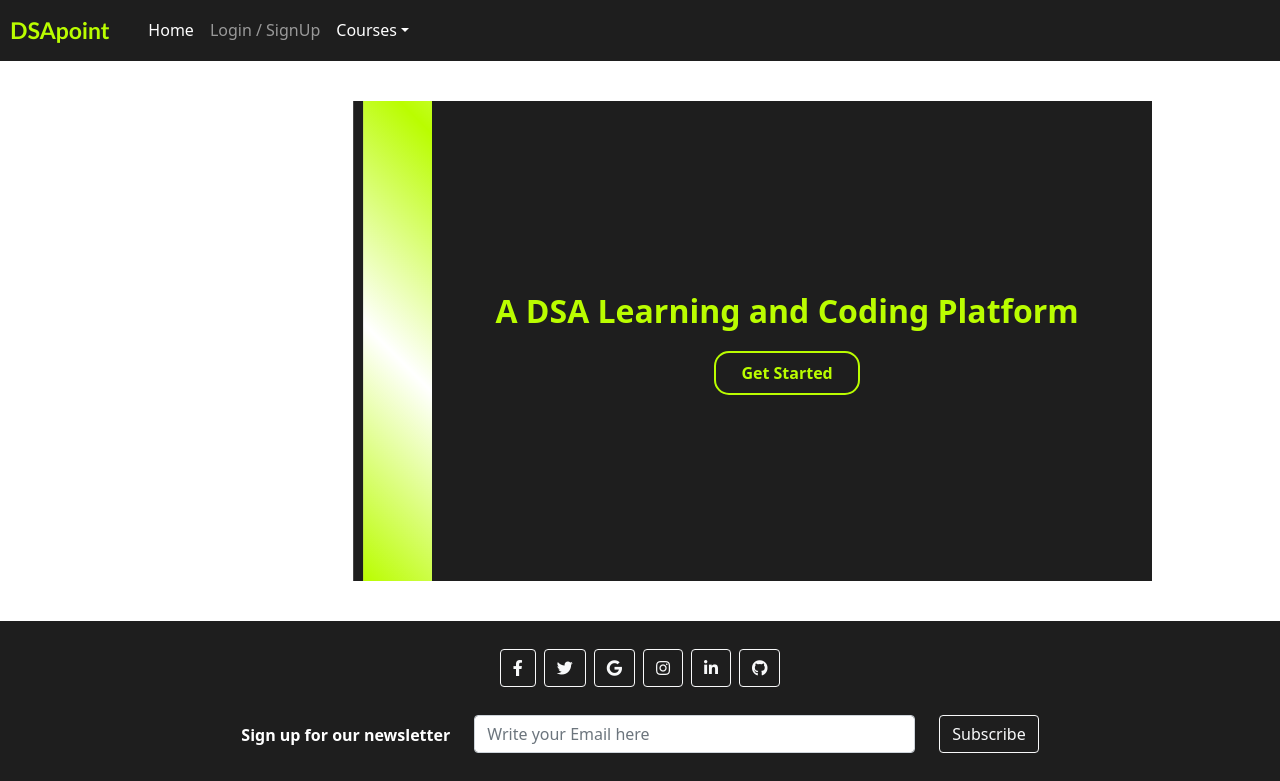
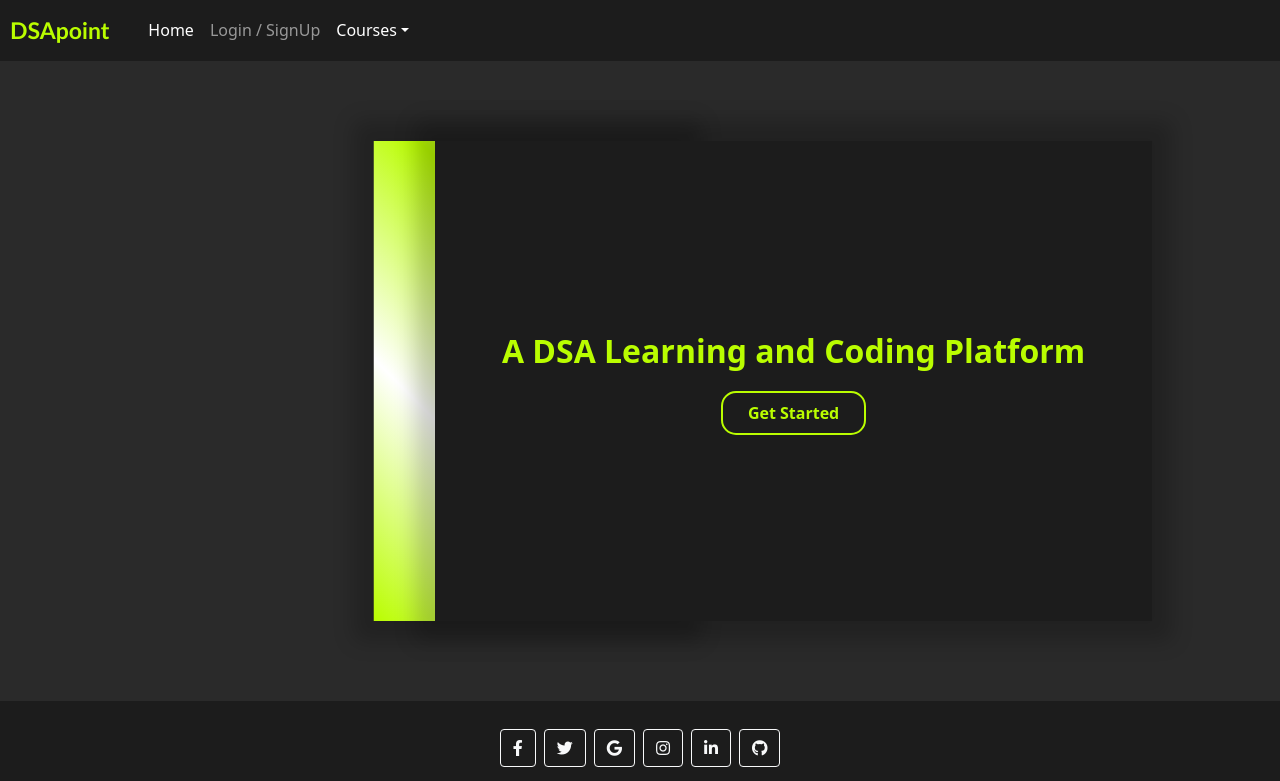
Before and after one commit to dev-anuragS/DSApoint, a React (Create React App) app in the folder dsapoint/: page / in a window 1280 px wide. Shown: the top 781 px of the page. Built offline with nearby package versions, Linux system fonts and the light colour scheme.

Commit message:
variables.scss login.scss and home.scss modified

```diff
--- a/dsapoint/src/components/sass/home.scss
+++ b/dsapoint/src/components/sass/home.scss
@@ -1,12 +1,12 @@
 @import '../sass/variables.scss';
 
 #home{
-    min-height:70vh;
+    min-height:80vh;
     min-width:90vw;
     display: flex;
     align-items: center;
     justify-content: center;
-    // background-color: $primary;
+    background-color: $secondary;
 }
 
 #homeContent{
@@ -14,8 +14,6 @@
     min-width:80vw;
     color: $primary;
     display:flex;
-
-    border-right:10px solid $background;
 }
 
 #homeTitle{
@@ -27,11 +25,12 @@
     align-items: center;
     min-width:30%;
     background-image: linear-gradient(45deg,$primary,white,$primary,white);
-    border-left:10px solid $background;
+    // border-left:10px solid $background;
     color:black;
     z-index:1;
     transform: translateX(0%);
     animation: animate 4s linear infinite;
+    box-shadow: 0px 0px 20px 20px rgba(0, 0, 0,0.2);
 }
 
 @keyframes animate {
@@ -56,6 +55,7 @@
     min-width:70%;
     text-align: center;
     z-index:2;
+    box-shadow: 0px 0px 20px 20px rgba(0, 0, 0,0.2);
 }
 
 #logo{
--- a/dsapoint/src/components/sass/login.scss
+++ b/dsapoint/src/components/sass/login.scss
@@ -5,7 +5,7 @@
     display:flex;
     align-items: center;
     justify-content: center;
-    background-color: $primary;
+    background-color: $secondary;
 }
 
 #loginContainer{
@@ -34,8 +34,8 @@
     align-items: center;
     justify-content: center;
     background-color: $background;
-    box-shadow: 0px 0px 10px 10px rgba(0, 0, 0,0.2);
-    color:$secondary;
+    box-shadow: 0px 0px 20px 20px rgba(0, 0, 0,0.2);
+    color:white;
 }
 
 #loginText{
--- a/dsapoint/src/components/sass/variables.scss
+++ b/dsapoint/src/components/sass/variables.scss
@@ -1,3 +1,3 @@
 $primary:rgb(186, 253, 0);
-$background:rgb(30, 30, 30);
-$secondary:white;
+$background:rgb(28, 28, 28);
+$secondary:rgb(42, 42, 42);
```
